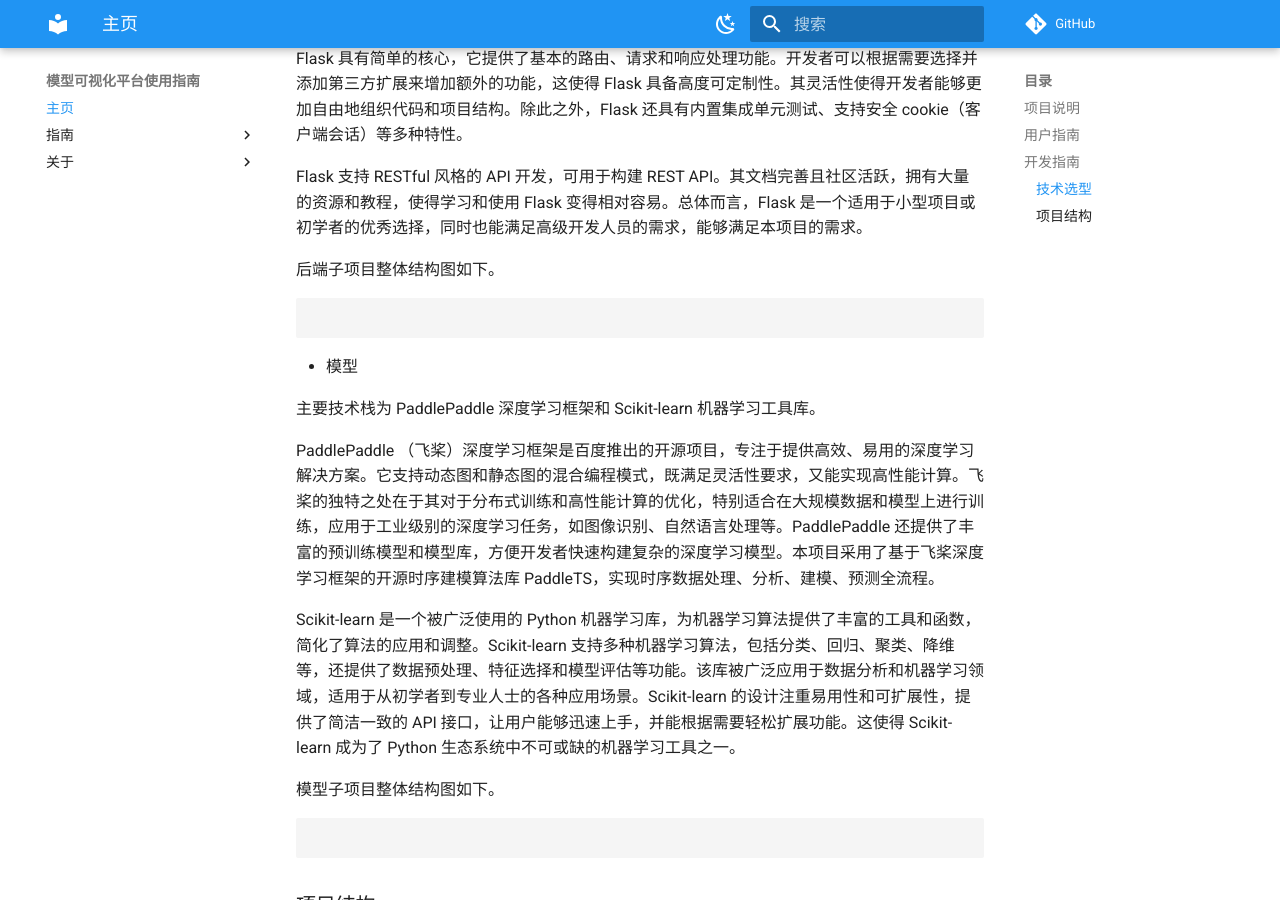
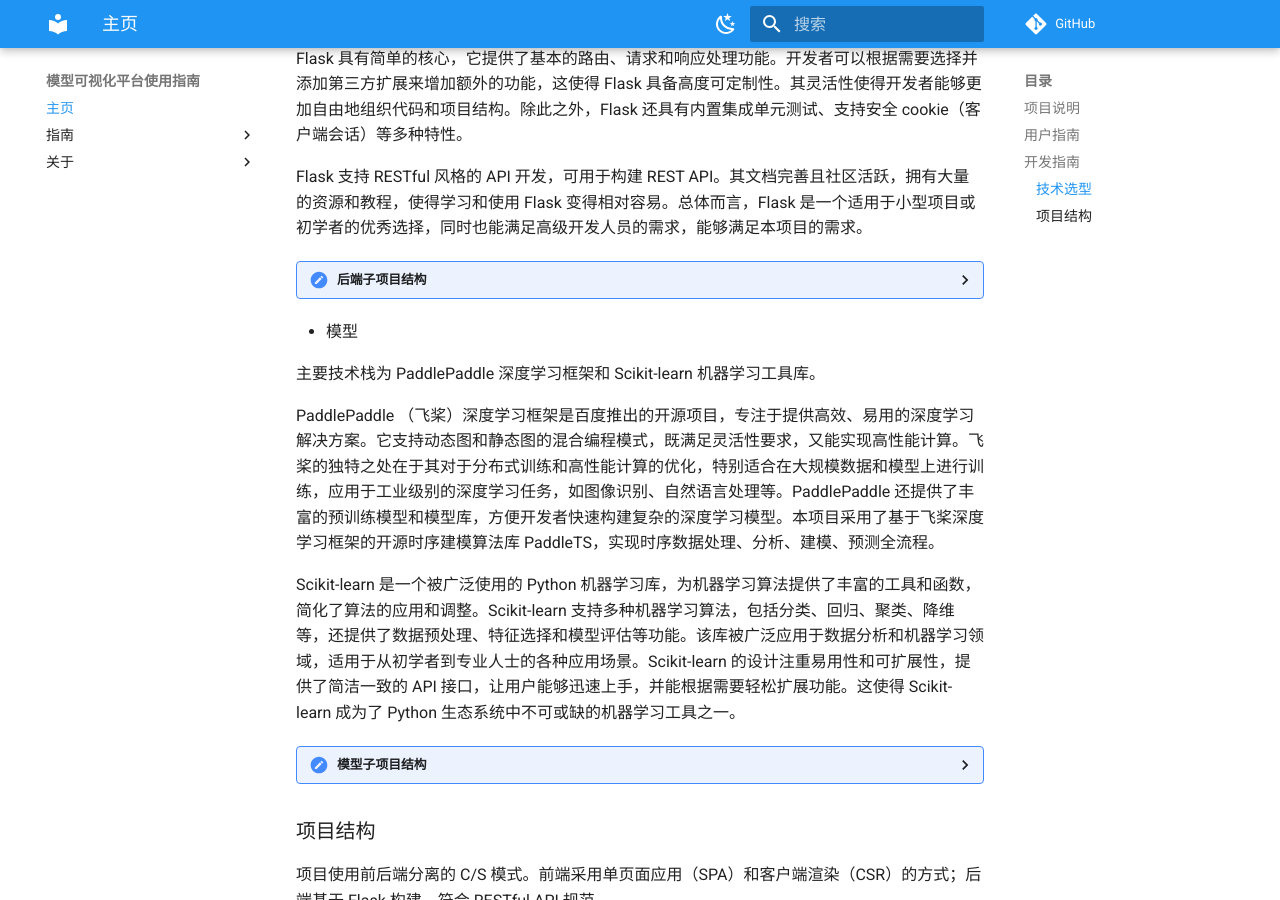
Before and after one commit to genshin-impart/demo-doc, an MkDocs documentation site: the page built from docs/index.md, in a window 1280 px wide and 900 px high, scrolled down 1200 px. Built offline with MkDocs 1.6.1 and Material for MkDocs 9.7.7, drawn with Linux system fonts in a browser that asks for light colours; some of the changed lines change nothing that is shown.

Commit message:
doc: 补充后端和模型子项目结构

````diff
--- a/docs/index.md
+++ b/docs/index.md
@@ -39,11 +39,48 @@
 
 Flask 支持 RESTful 风格的 API 开发，可用于构建 REST API。其文档完善且社区活跃，拥有大量的资源和教程，使得学习和使用 Flask 变得相对容易。总体而言，Flask 是一个适用于小型项目或初学者的优秀选择，同时也能满足高级开发人员的需求，能够满足本项目的需求。
 
-后端子项目整体结构图如下。
+??? 后端子项目结构
 
-```
-
-```
+    ```
+    model-be
+    ├── backend
+    │   ├── api
+    │   │   ├── __init__.py
+    │   │   ├── model.py
+    │   │   ├── mythread.py
+    │   │   ├── process.py
+    │   │   ├── sio.py
+    │   │   └── train.py
+    │   ├── app.py
+    │   ├── blueprints
+    │   │   ├── __init__.py
+    │   │   ├── model.py
+    │   │   └── user.py
+    │   ├── cache
+    │   ├── csv
+    │   ├── extensions.py
+    │   ├── fakes.py
+    │   ├── logs
+    │   │   └── wpf_system.log
+    │   ├── models.py
+    │   ├── settings.py
+    │   ├── sub_entry.py
+    │   └── utils
+    │       ├── auth.py
+    │       ├── core.py
+    │       ├── file.py
+    │       └── model.py
+    ├── Makefile
+    ├── README.md
+    ├── tests
+    │   ├── base.py
+    │   ├── __init__.py
+    │   ├── test_admin.py
+    │   ├── test_auth.py
+    │   ├── test_basic.py
+    │   └── test_cli.py
+    └── TODO.md
+    ```
 
 - 模型
 
@@ -53,11 +90,23 @@
 
 Scikit-learn 是一个被广泛使用的 Python 机器学习库，为机器学习算法提供了丰富的工具和函数，简化了算法的应用和调整。Scikit-learn 支持多种机器学习算法，包括分类、回归、聚类、降维等，还提供了数据预处理、特征选择和模型评估等功能。该库被广泛应用于数据分析和机器学习领域，适用于从初学者到专业人士的各种应用场景。Scikit-learn 的设计注重易用性和可扩展性，提供了简洁一致的 API 接口，让用户能够迅速上手，并能根据需要轻松扩展功能。这使得 Scikit-learn 成为了 Python 生态系统中不可或缺的机器学习工具之一。
 
-模型子项目整体结构图如下。
+??? 模型子项目结构
 
-```
-
-```
+    ```
+    model-core
+    ├── LICENSE
+    ├── Makefile
+    ├── modules
+    │   ├── ensemble_model.py
+    │   └── single_model.py
+    ├── paddle_train.py
+    ├── predict.py
+    ├── README.md
+    └── utils
+        ├── feature_engineer.py
+        ├── my_configs.py
+        └── preprocess.py
+    ```
 
 ### 项目结构
 
--- a/mkdocs.yml
+++ b/mkdocs.yml
@@ -1,6 +1,6 @@
 site_name: 模型可视化平台使用指南
 site_description: 三天摸鱼两天晒网的区域赛作品文档
-site_url: https://baidu.com/
+site_url: https://genshin-impart.github.io/demo-doc/
 repo_url: https://github.com/genshin-impart/
 copyright: Copyright © 2023 三天摸鱼两天晒网 HUST
 nav:
@@ -55,6 +55,7 @@
   - pymdownx.keys
   - pymdownx.mark
   - pymdownx.tilde
+# Latex 支持
 extra_javascript:
   - javascripts/katex.js
   - https://cdnjs.cloudflare.com/ajax/libs/KaTeX/0.16.7/katex.min.js
````
